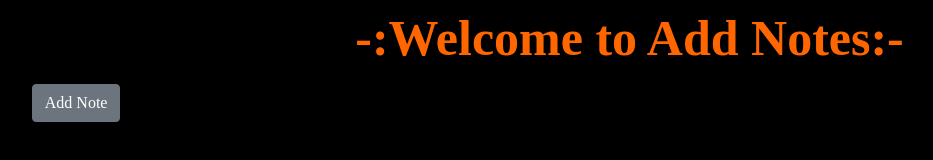
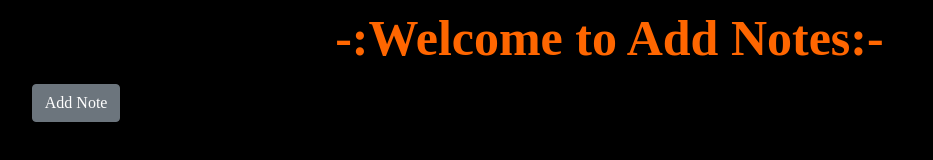
Before and after one commit to abhijitmondal121/Note_App.github.io, a plain HTML site: page index.html in a window 1280 px wide. Shown: the whole page, without its empty margins (61-994 px from the left). Drawn offline with nearby package versions, Linux system fonts and the light colour scheme.

Commit message:
Update index.html

```diff
--- a/index.html
+++ b/index.html
@@ -13,7 +13,9 @@
   <body>
     <div class="main-container">
         <div class="container1 mt-2">
-          <h1 style="color:#ff6600; margin-left:28%;font-weight:bold;font-size:50px;">-:Welcome to Add Notes:-</h1>
+          <center>
+          <h1 style="color:#ff6600;font-weight:bold;font-size:50px;">-:Welcome to Add Notes:-</h1>
+          </center>
             <button class="btn btn-secondary mt-2" onclick=typeNote()>Add Note</button>
 
         </div>
```
